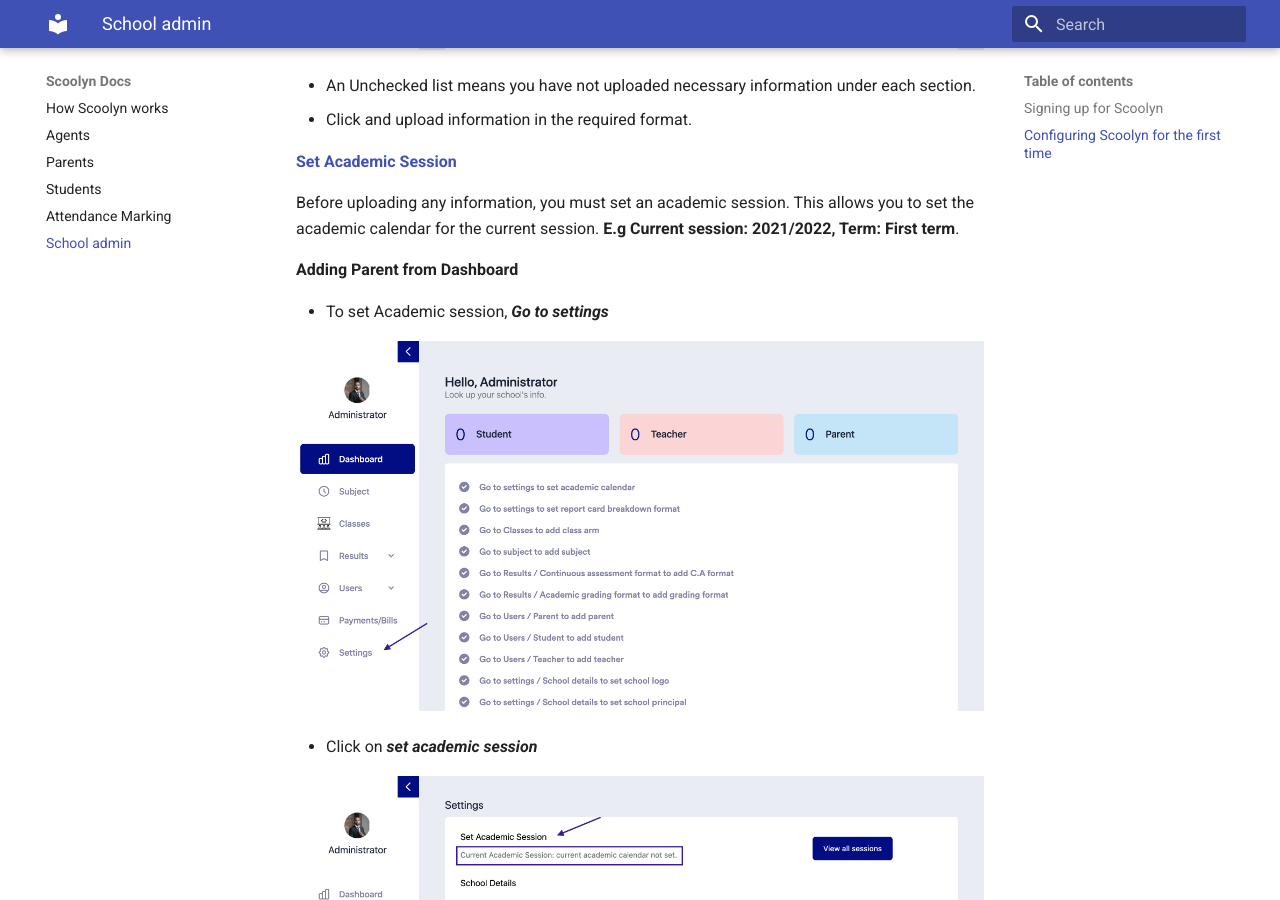
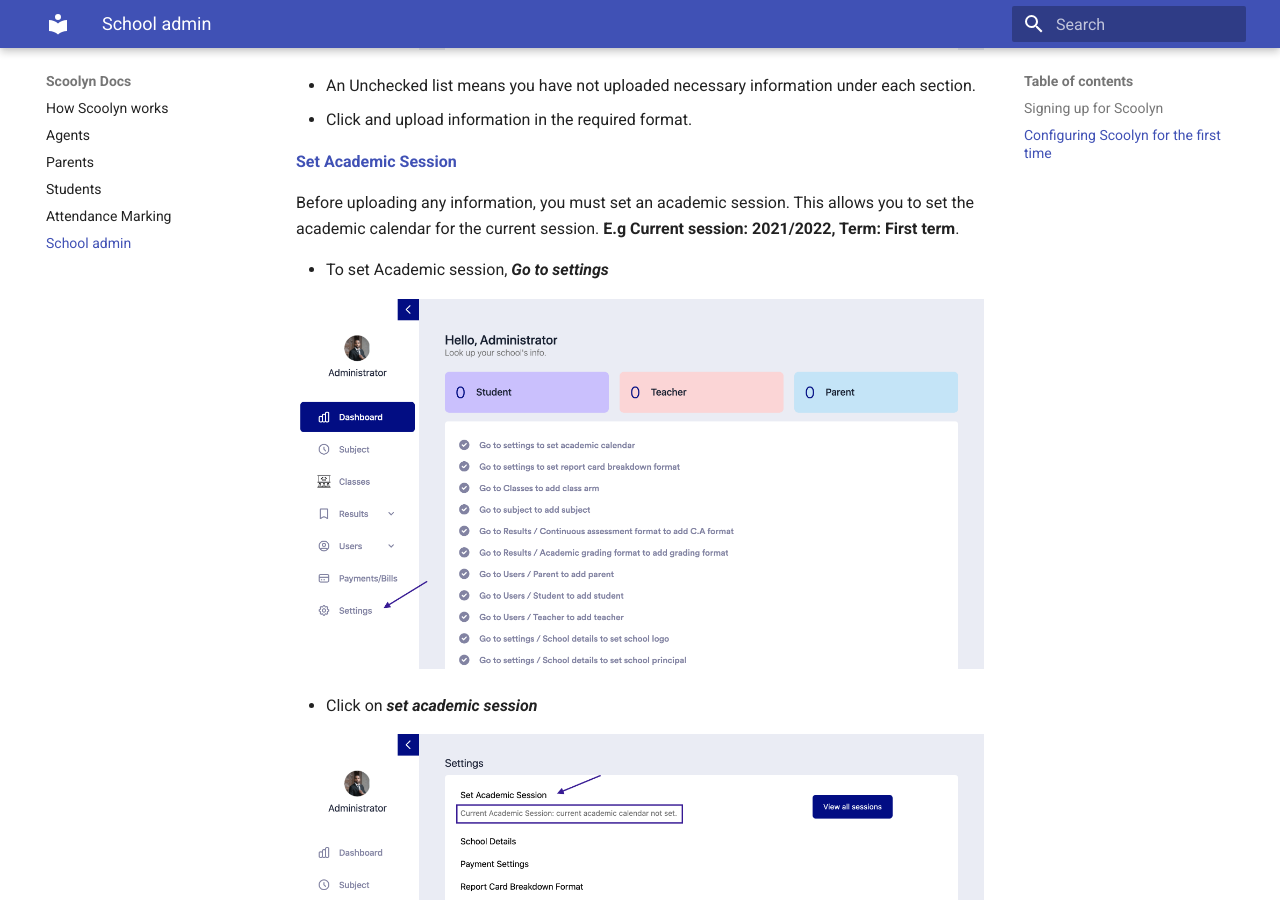
Before and after one commit to digikraaft/docs.scoolyn.com, an MkDocs documentation site: the page built from docs/school-admin.md, in a window 1280 px wide and 900 px high, scrolled down 1046 px. Built offline with MkDocs 1.6.1 and Material for MkDocs 9.7.7, drawn with Linux system fonts in a browser that asks for light colours.

Commit message:
Update school-admin.md

```diff
--- a/docs/school-admin.md
+++ b/docs/school-admin.md
@@ -27,14 +27,7 @@ When you sign in with your URL, username and password, This interface would be s
 
 Before uploading any information, you must set an academic session. This allows you to set the academic calendar for the current session. **E.g Current session: 2021/2022, Term: First term**.
 
-**Adding Parent from Dashboard**
-
-
-
-
-
 - To set Academic session, _**Go to settings**_
-
 
 ![Image has an arrow in it](https://github.com/digikraaft/docs.scoolyn.com/blob/emma/Settings.png)
 
```
